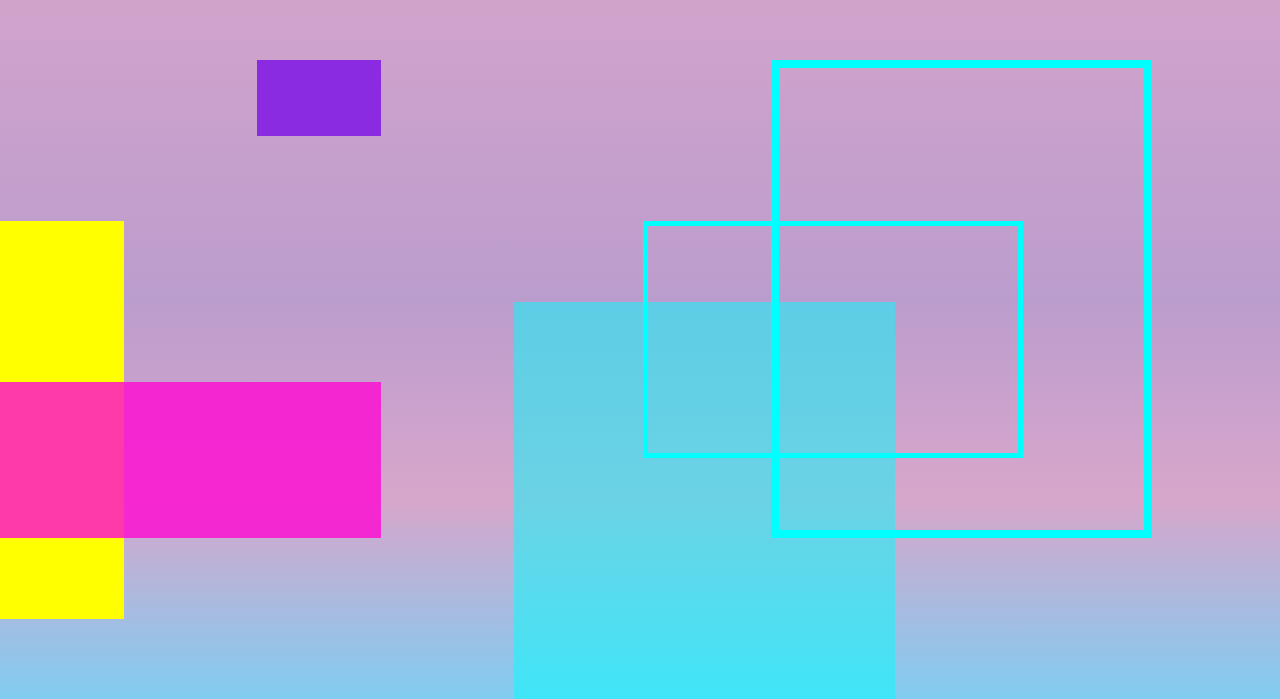
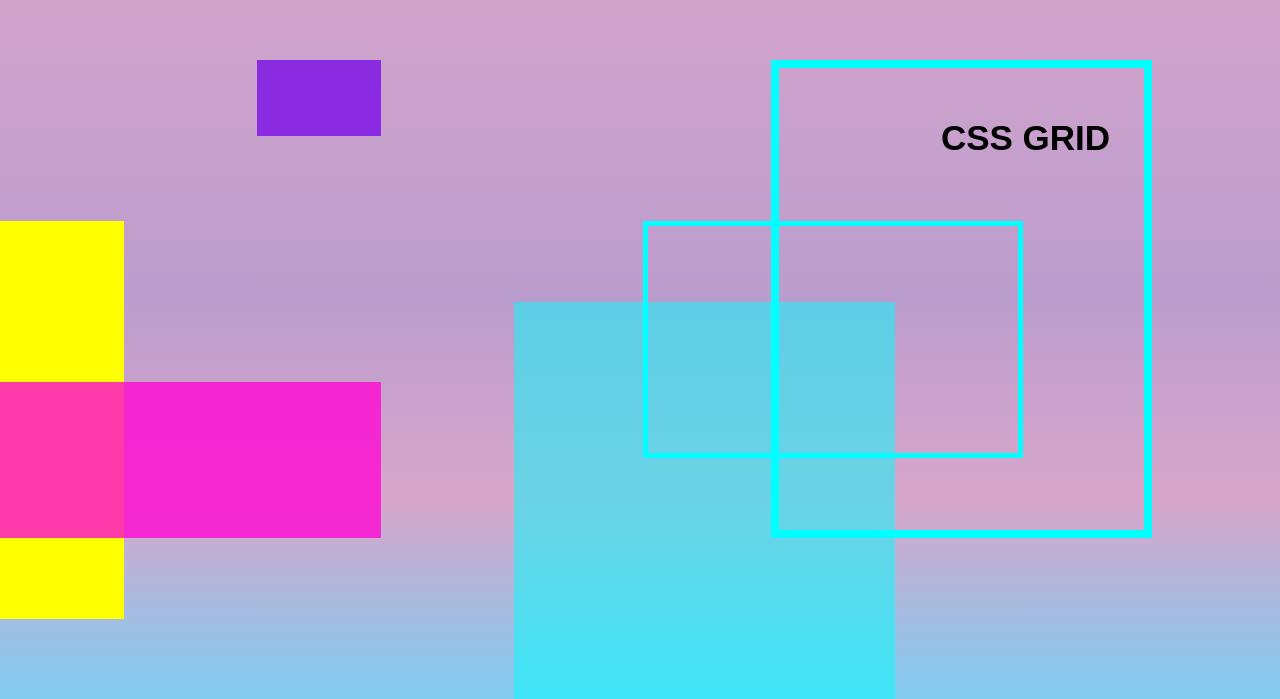
Before and after one commit to Christiano0407/Grid_response, a website: page src/html/indexMain.html in a window 1280 px wide. Shown: the part 101-800 px from the top of the page. Drawn offline with Linux system fonts and the light colour scheme.

Commit message:
grid-practice-04

```diff
--- a/src/css/grid-Pro.css
+++ b/src/css/grid-Pro.css
@@ -72,6 +72,18 @@
     background-position: center;
     padding: 10px;
     border-radius: 10px;
+}
+.item-8 {
+    grid-row: 3 / 5;
+    grid-column: 7 / 11;
+    font-size: 35px;
+    font-weight: bold;
+    display: grid;
+    justify-items: center;
+    align-items: center;
+}
+.item-8 p {
+    margin: 0;
 }
 
 /*Segundo Ejecicio*/
--- a/src/html/indexMain.html
+++ b/src/html/indexMain.html
@@ -26,6 +26,10 @@
             <div class="item-5"></div>
             <div class="item-6"></div>
             <div class="item-7"></div>
+            <div class="item-8">
+                <p>CSS GRID</p>
+            </div>
+            <div class="item-9"></div>
         </section>
 
        <!--  <section class="background">
```
